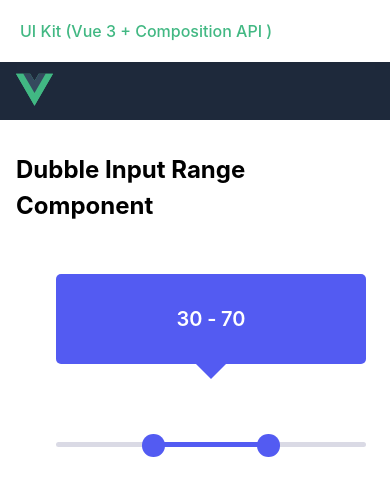
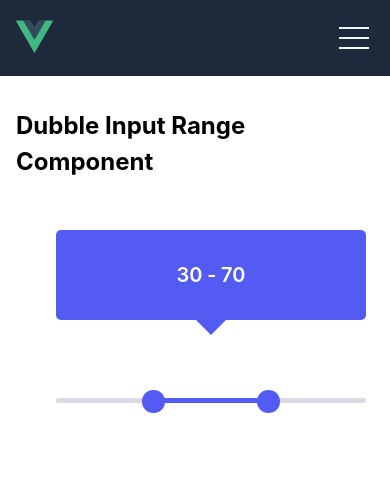
Before and after one commit to yuKalashnikova2/ui-kit-vue3, a Vue app: page /InputDubbleView in a window 390 px wide. Shown: the top 496 px of the page. Built offline with nearby package versions, Linux system fonts and the light colour scheme.

Commit message:
feat(media queries): Mobile burger menu

```diff
--- a/src/App.vue
+++ b/src/App.vue
@@ -1,70 +1,122 @@
 <script setup>
 import { ref } from 'vue'
 import TopHeader from './components/TopHeader.vue'
-import Burger from './components/Burger.vue';
 import SideBar from './components/SideBar.vue'
 const isOpen = ref(false)
 const handleOpen = () => {
     isOpen.value = !isOpen.value
+    console.log('клик работает', isOpen.value)
 }
+
+const linksMenu = ref([
+    {
+        id: 1,
+        name: 'Home',
+        path: '/',
+    },
+    {
+        id: 2,
+        name: 'Pagination',
+        path: '/PaginationView',
+    },
+    {
+        id: 3,
+        name: 'Burger',
+        path: '/Burger',
+    },
+    {
+        id: 4,
+        name: 'Carousel',
+        path: '/CarouselView',
+    },
+    {
+        id: 5,
+        name: 'Input Dubble',
+        path: '/InputDubbleView',
+    },
+])
+
+// const isVisible = ref(false)
 </script>
 
 <template>
     <div class="container">
         <TopHeader />
         <div class="wrapper">
-      <div class="sidebar__header"
-      :class="{ 'sidebar__header_open': isOpen }">
+            <div
+                class="sidebar__header"
+                @click="handleOpen"
+                :class="{ sidebar__header_open: isOpen }"
+            >
                 <router-link to="/">
                     <div class="sidebar__logo">
                         <img src="/vue.svg" alt="vue" />
                     </div>
                 </router-link>
                 <div class="sidebar__mobile">
-              <!-- <Burger /> -->
+                    <header class="burger__header">
+                        <div class="burger__button" :class="{ open: isOpen }">
+                            <span></span>
+                            <span></span>
+                            <span></span>
                         </div>
-      <div class="sidebar__button"
-      :class="{ 'sidebar__button_open': isOpen }">
-        <button  @click="handleOpen" >
+                    </header>
+                </div>
+                <div
+                    class="sidebar__button"
+                    :class="{ sidebar__button_open: isOpen }"
+                >
+                    <button @click.stop="handleOpen">
                         <img src="/right_arrow.svg" alt="come-back" />
                     </button>
                 </div>
+            </div>
 
-      </div>
+            <Transition>
+                <nav class="burger__nav" v-if="isOpen">
+                    <ul class="burger__list">
+                        <li
+                            class="burger__item"
+                            v-for="link in linksMenu"
+                            :key="link.id"
+                        >
+                            <router-link :to="link.path" @click="handleOpen">
+                                {{ link.name }}
+                            </router-link>
+                        </li>
+                    </ul>
+                </nav>
+            </Transition>
             <SideBar :isOpen="isOpen" />
-    <div :class="['content', isOpen ? 'content__open' : '']"
-    >
+            <div :class="['content', isOpen ? 'content__open' : '']">
                 <RouterView />
             </div>
         </div>
-
     </div>
 </template>
 
 <style lang="scss" scoped>
 .container {
     margin: 0 auto;
-    background-color: #FFF;
+    background-color: #fff;
     // max-width: 1280px;
     height: 100vh;
-
 }
 .wrapper {
-
-    @media(max-width: 992px) {
+    @media (max-width: 992px) {
         width: 100%;
     }
 }
 .content {
     margin-left: 70px;
     transition: all 0.5s ease-in-out;
-    @media(max-width: 768px) {
+    @media (max-width: 768px) {
         margin-left: 0;
         margin-top: 2rem;
     }
     &__open {
         margin-left: 300px;
-      @media(max-width: 768px) {
+        @media (max-width: 768px) {
             margin-left: 0;
         }
     }
@@ -82,7 +134,7 @@ const handleOpen = () => {
     align-items: center;
     transition: all 0.5s ease-in-out;
     z-index: 9;
-        @media(max-width: 768px) {
+    @media (max-width: 768px) {
         display: none;
     }
     &:hover {
@@ -90,7 +142,7 @@ const handleOpen = () => {
     }
     & img {
         width: 100%;
-            @media(max-width: 768px) {
+        @media (max-width: 768px) {
             transform: rotate(90deg);
         }
     }
@@ -98,20 +150,21 @@ const handleOpen = () => {
         margin-left: 250px;
         & img {
             transform: rotate(180deg);
-
         }
     }
 }
 .sidebar__button {
     transition: all 0.5s ease-in-out;
+    @media (max-width: 768px) {
+        display: none;
+    }
     &_open {
         & img {
             transform: rotate(180deg);
-                @media(max-width: 768px) {
+            @media (max-width: 768px) {
                 transform: rotate(90deg);
             }
         }
-
     }
 }
 .sidebar__header {
@@ -125,7 +178,9 @@ const handleOpen = () => {
     padding-right: 0.5rem;
     transform: translateX(-250px);
     transition: all 0.5s ease-in-out;
-    @media(max-width: 768px) {
+    z-index: 9;
+    position: relative;
+    @media (max-width: 768px) {
         width: 100%;
         transform: translateX(0);
         padding-right: 1rem;
@@ -134,13 +189,112 @@ const handleOpen = () => {
     }
     &_open {
         transform: translateX(0);
-
     }
 }
 .sidebar__mobile {
     display: none;
+    @media (max-width: 768px) {
+        display: block;
+    }
+}
+.burger {
+  display: none;
+    &__header {
+        background-color: #1e293b;
+        padding: 20px 10px;
+        z-index: 9;
+        overflow-y: hidden;
+        position: relative;
+    }
+    &__button {
+        display: flex;
+
+        justify-content: center;
+        align-items: center;
+        position: relative;
+        z-index: 5;
+        align-items: center;
+        border: none;
+        outline: none;
+        width: 30px;
+        height: 20px;
+        cursor: pointer;
+        span {
+            display: block;
+            position: absolute;
+            background-color: aliceblue;
+            width: 30px;
+            height: 2px;
+            left: 5px;
+            &:nth-child(1) {
+                // background-color: blueviolet;
+                transform: translateY(10px);
+                transition: background cubic-bezier(0.075, 0.82, 0.165, 1),
+                    opacity 0.3s, transform 0.4s;
+            }
+
+            &:nth-child(3) {
+                transform: translateY(-10px);
+                transition: background cubic-bezier(0.075, 0.82, 0.165, 1),
+                    opacity 0.3s, transform 0.4s;
+            }
+        }
+    }
+    &__nav {
+      display:none;
+        background-color: #1e293b;
+        position: absolute;
+        z-index: 7;
+        width: 100%;
+        margin-top: 0.4rem;
+        font-size: 32px;
         @media(max-width: 768px) {
           display: block;
         }
     }
+    &__list {
+        display: flex;
+        list-style: none;
+        flex-direction: column;
+        width: 100%;
+        padding: 0;
+    }
+    &__item {
+        display: flex;
+        align-items: center;
+        justify-content: space-between;
+        padding: 1rem;
+        cursor: pointer;
+        &:hover {
+            opacity: 0.8;
+        }
+        & a {
+            color: #fff;
+            width: 100%;
+        }
+    }
+}
+.open {
+    & span {
+        &:nth-child(1) {
+            transform: translateY(0) rotate(45deg);
+        }
+        &:nth-child(2) {
+            opacity: 0;
+        }
+        &:nth-child(3) {
+            transform: translateY(0) rotate(-45deg);
+        }
+    }
+}
+.v-enter-active,
+.v-leave-active {
+    transform: translateY(0);
+    transition: 0.6s ease;
+}
+
+.v-enter-from,
+.v-leave-to {
+    transform: translateY(-100%);
+}
 </style>
--- a/src/components/Burger.vue
+++ b/src/components/Burger.vue
@@ -1,5 +1,12 @@
 <script setup>
 import { ref } from 'vue'
+const props = defineProps({
+    isDark: {
+        type: Boolean,
+        default: false,
+    },
+})
+
 
 const list = ref(['Home', 'About', 'Services', 'Blog', 'Contact'])
 
@@ -7,9 +14,10 @@ const isVisible = ref(false)
 </script>
 
 <template>
-    <h2>Burger</h2>
+
     <div class="burger__wrapper">
-        <header class="burger__header">
+        <header class="burger__header"
+        :class="{ 'burger__header_bg-black': isDark }">
             <div
                 class="burger__button"
                 :class="{ open: isVisible }"
@@ -44,6 +52,9 @@ const isVisible = ref(false)
         z-index: 4;
         overflow-y: hidden;
         position: relative;
+        &_bg-black {
+            background-color: #1e293b;
+        }
     }
     &__nav {
         background-color: #cdcff1;
--- /dev/null
+++ b/src/components/HeaderComponent.vue
@@ -0,0 +1,12 @@
+<script setup>
+    const props = defineProps({
+        title: {
+            type: String,
+            default: 'Header Component',
+        },
+    })
+</script>
+
+<template>
+    <h2>{{ title }}</h2>
+</template>
--- a/src/components/TopHeader.vue
+++ b/src/components/TopHeader.vue
@@ -15,6 +15,9 @@
         align-items: center;
         z-index: 1;
         position: relative;
+        @media(max-width: 768px) {
+            display: none;
+        }
         & a {
             color: #42b883;
         }
--- a/src/view/Burger.vue
+++ b/src/view/Burger.vue
@@ -1,9 +1,12 @@
 <script setup>
 import Burger from '../components/Burger.vue'
+import HeaderComponent from '../components/HeaderComponent.vue';
 </script>
 
 <template>
+
         <div class="ml-70">
+            <HeaderComponent title="Burger" />
             <Burger />
         </div>
 
```
Lines whose indentation alone changed are shown as unchanged.
